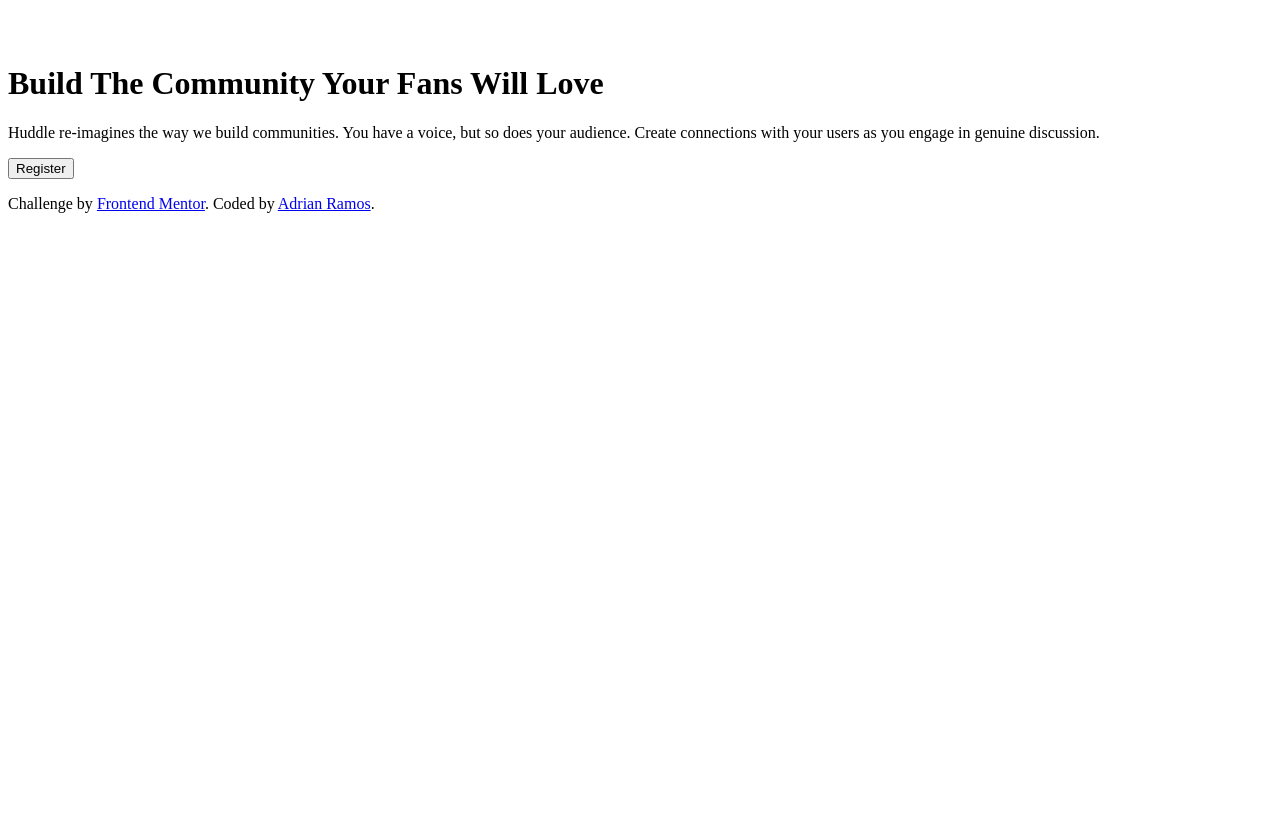
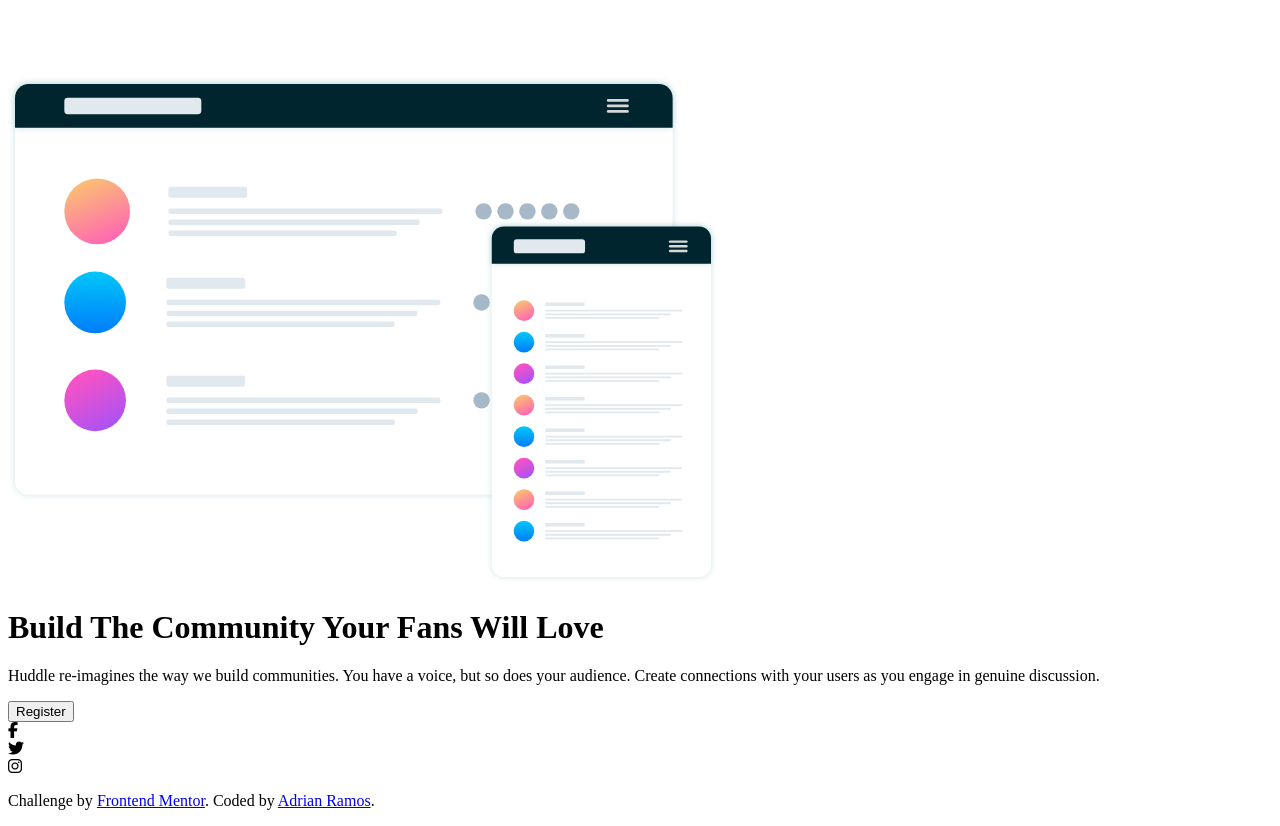
Before and after one commit to adrianrramos/huddle_intro_landing_page, a plain HTML site: page index.html in a window 1280 px wide. Before the commit the page ends 800 px from the top, so only its background shows below. Drawn offline with Linux system fonts and the light colour scheme.

Commit message:
add fontawsome icons and rename files

```diff
--- a/index.html
+++ b/index.html
@@ -6,10 +6,11 @@
   <link rel="icon" type="image/png" sizes="32x32" href="./images/favicon-32x32.png">
   <title>Frontend Mentor | Huddle landing page with single introductory section</title>
 
-  <link rel="stylesheet" href="index.css">
+  <!-- FONT AWSOME -->
+  <script src="https://kit.fontawesome.com/2876fe37bc.js" crossorigin="anonymous"></script>
 </head>
 <body>
 </body>
-<script src="./methods.js"></script>
+<script src="./domMethods.js"></script>
 <script src="./index.js"></script>
 </html>
--- a/index.js
+++ b/index.js
@@ -9,8 +9,10 @@ mapChildren('left-container', [
 ]);
 
 createChildElement('logo-container', createElement('logo', null, 'img'));
+document.getElementById('logo').setAttribute('src', "../images/logo.svg");
+
 createChildElement('image-container', createElement('mockup', null, 'img'));
-
+document.getElementById('mockup').setAttribute('src', "../images/illustration-mockups.svg");
 
 // =================
 // RIGHT CONTAINER => TOP LEVEL ELEM
@@ -47,6 +49,12 @@ document.getElementById('register-button').innerText = 'Register';
 // SOCIALS CONTAINER
 // -----------------
 
+const icons = [
+    "fa-facebook-f",
+    "fa-twitter",
+    "fa-instagram"
+]
+
 mapChildren('socials-container', [
     [null, 'social-borders'],
     [null, 'social-borders'],
@@ -54,7 +62,12 @@ mapChildren('socials-container', [
 ]);
 
 mapChildToClass('social-borders', [null, 'social-logos']);
-mapChildToClass('social-logos', ['media-logo', null, 'i']);
+mapChildToClass('social-logos', [null, 'media-logo fab', 'i']);
+
+const mediaLogos = document.getElementsByClassName('media-logo');
+for(let i = 0; i < mediaLogos.length; i++) {
+    mediaLogos[i].classList.add(icons[i]);
+}
 
 
 // FOOTER => TOP LEVEL ELEM
```
Also changed, not shown: domMethods.js (renamed from methods.js), reference html/ref.css (added), reference html/ref.html (renamed from reference html/ref.txt).
